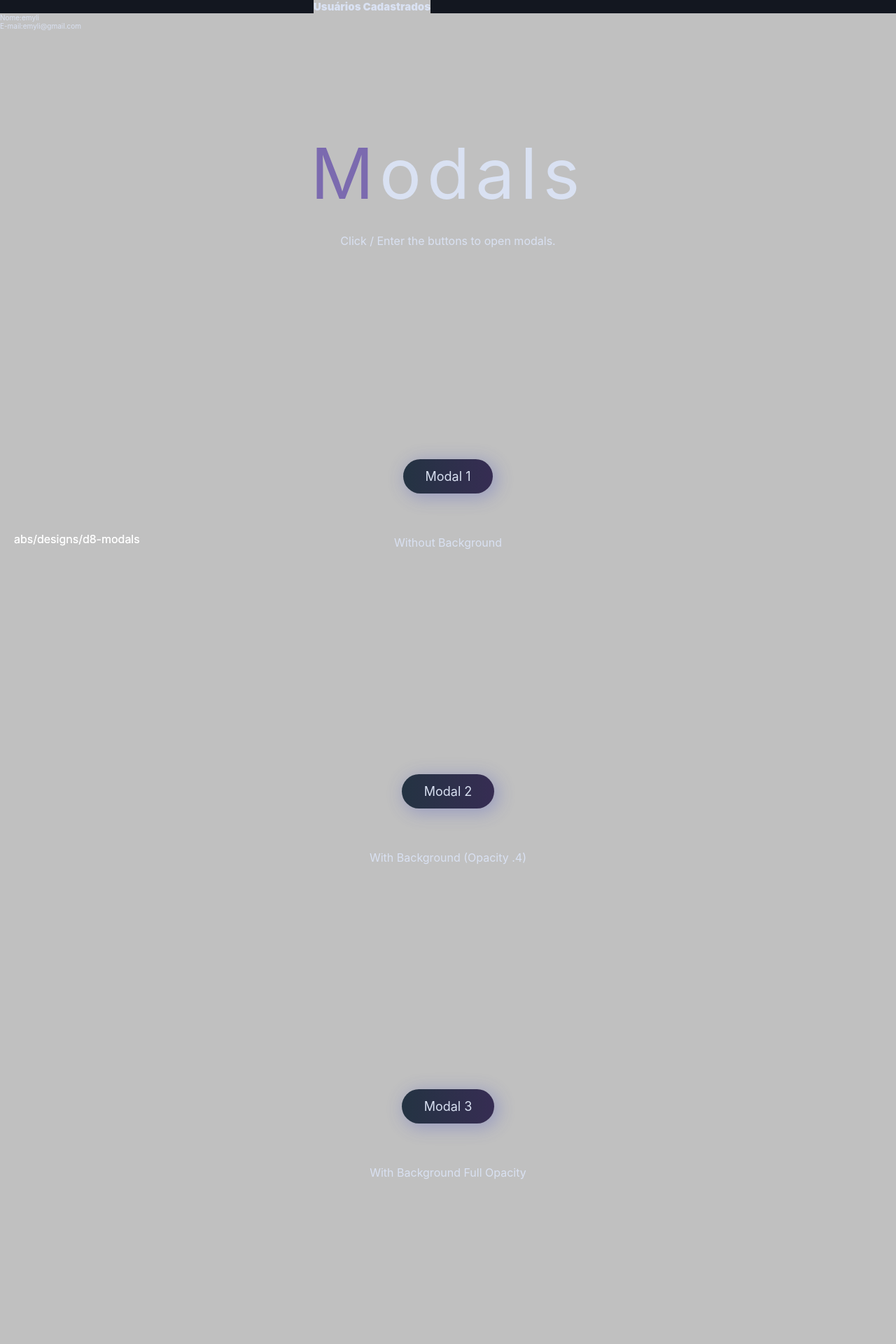
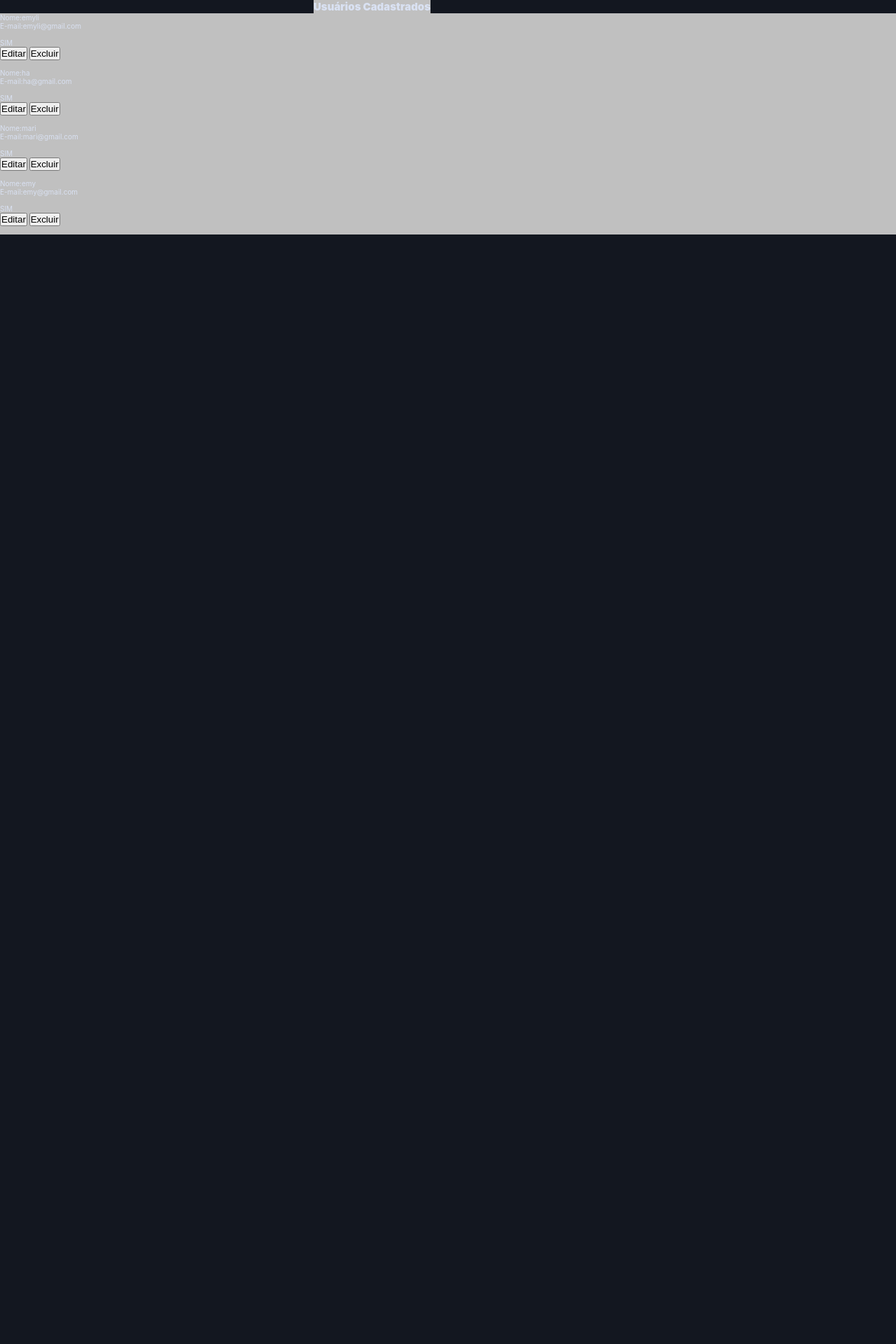
Before and after one commit to Mariasina/pedro-macedo, a PHP site: page /usuarios_cadastrados.php in a window 1280 px wide; the page is wider, and only the part inside the window is pictured. Shown: the top 1920 px of that part at 70% size. After the commit the page ends 335 px from the top of that part, so only its background shows below. Run offline with PHP 8.4, Linux system fonts and the light colour scheme; a user stored in the database is signed in; data comes from the database, SQL or seed files in the repository.

Commit message:
mudanças pequenas
comentários e linkagens no php

```diff
--- a/staff.php
+++ b/staff.php
@@ -13,12 +13,14 @@
     </head>
     <body>
 
+        <!--Mostra o nome do usuário cadastrado-->
         Olá, <?php echo $_SESSION['nome'];?><br>
         <!--Todos os "if perfil 1" mostram informações que apenas o administrador vê."-->
         <?php if($_SESSION['perfil'] == 1){?>
         Você é um Administrador.<br>
         <?php }?>
-
+        <!--Links-->
+        <a href="usuarios_cadastrados.php">Usuários Cadastrados</a>
         <a href="bd/logout.php">Sair</a>
     </body>
 </html>
--- a/usuarios_cadastrados.php
+++ b/usuarios_cadastrados.php
@@ -18,6 +18,7 @@
         <header>
 
         </header>
+        <!--css do título-->
         <div class = "centro">
             <article class="z">
                 <div class="d ">
@@ -28,6 +29,7 @@
             </article>
         </div>
 
+        <!--Pega as informações dos usuários cadastrados e cria uma variável para que sejam exibidos-->
         <?php
 
             include("bd/conexao.php");
@@ -42,84 +44,21 @@
 
             while($row_usuario = mysqli_fetch_assoc($resultado)){
         ?>
+        <!--Mostra todos os usuários cadastrados e suas informações-->
         <article class="z">
         <div class="d">
         <?php
                 echo "Nome:" . $row_usuario['nome'] . "<br>";
                 echo "E-mail:" . $row_usuario['email'] . "<br><br>";
 
+                //Todos os "if perfil 1" mostram informações que apenas o administrador vê.
                 if($_SESSION['perfil'] == 1){
         ?>
-                <!-- title -->
-<div class="box">
-  <h1 class="box__title">Modals</h1>
-  <p class="box__p">Click / Enter the buttons to open modals.</p>
-</div>
-<!-- /title -->
-
-
-<!-- modal 1 -->
-<div class="box">
-  <a href="#m1-o" class="link-1" id="m1-c">Modal 1</a>
-  <p class="box__info">Without Background</p>
-
-  <div class="modal-container" id="m1-o" style="--m-background: transparent;">
-    <div class="modal">
-      <h1 class="modal__title">Modal 1 Title</h1>
-      <p class="modal__text">Lorem ipsum dolor sit amet, consectetur adipisicing elit. Facilis ex dicta maiores libero minus obcaecati iste optio, eius labore repellendus.</p>
-      <button class="modal__btn">Button &rarr;</button>
-      <a href="#m1-c" class="link-2"></a>
-    </div>
-  </div>
-</div>
-<!-- /modal 1 -->
-
-
-<!-- modal 2 -->
-<div class="box">
-  <a href="#m2-o" class="link-1" id="m2-c">Modal 2</a>
-  <p class="box__info">With Background (Opacity .4)</p>
-
-  <div class="modal-container" id="m2-o" style="--m-background: hsla(0, 0%, 0%, .4);">
-    <div class="modal">
-      <h1 class="modal__title">Modal 2 Title</h1>
-      <p class="modal__text">Lorem ipsum dolor sit amet, consectetur adipisicing elit. Facilis ex dicta maiores libero minus obcaecati iste optio, eius labore repellendus.</p>
-      <button class="modal__btn">Button &rarr;</button>
-      <button class="modal__btn">Button &rarr;</button>
-      <a href="#m2-c" class="link-2"></a>
-    </div>
-  </div>
-</div>
-<!-- /modal 2 -->
-
-
-<!-- modal 3 -->
-<div class="box">
-  <a href="#m3-o" class="link-1" id="m3-c">Modal 3</a>
-  <p class="box__info">With Background Full Opacity</p>
-
-  <div class="modal-container" id="m3-o" style="--m-background: var(--global-background);">
-    <div class="modal" style="--m-shadow: 0 0 10rem 0">
-      <h1 class="modal__title">Modal 3 Title</h1>
-      <p class="modal__text">Lorem ipsum dolor sit amet, consectetur adipisicing elit. Facilis ex dicta maiores libero minus obcaecati iste optio, eius labore repellendus.</p>
-      <button class="modal__btn">Button &rarr;</button>
-      <button class="modal__btn">Button &rarr;</button>
-      <a href="#m3-c" class="link-2"></a>
-    </div>
-  </div>
-</div>
-<!-- /modal 3 -->
-
-
-<!-- Note(s) -->
-<div class="box">
-  <p class="box__note">For users using a mouse, they have to close the modal to be able to click on something else, but for users using a keyboard, they can navigate outside of the modal (when modal is opened). Still need JavaScript for certain <em>things</em> but the pen is about what we can achieve using CSS only, so... and about why I gave the open modal link a unique id(m$-c) is because, when our users will click/enter the close link, I want to send them back to that open link rather than sending them on the top of the page(by setting href="#"). <em>Might</em> be not an issue for users using a mouse <em>(if I am the user, yes it definitely is)</em>, but for users using the keyboard, it definitely is; me just preventing that.</p>
-</div>
-<!-- /Note(s) -->
-
-<a href="https://abubakersaeed.netlify.app/designs/d8-modals" class="abs-site-link" rel="nofollow noreferrer" target="_blank">abs/designs/d8-modals</a>
+                <div id="popup" class="popup">
+                <p>SIM</p>
+                </div>
                 <a href="javascript: abrir();"><button>Editar</button></a>
-                <a href="javascript: abrir();"><button>Excluir</button></a><br><br>.
+                <a href="javascript: abrir();"><button>Excluir</button></a><br><br>
 
         <?php
                 }
```
